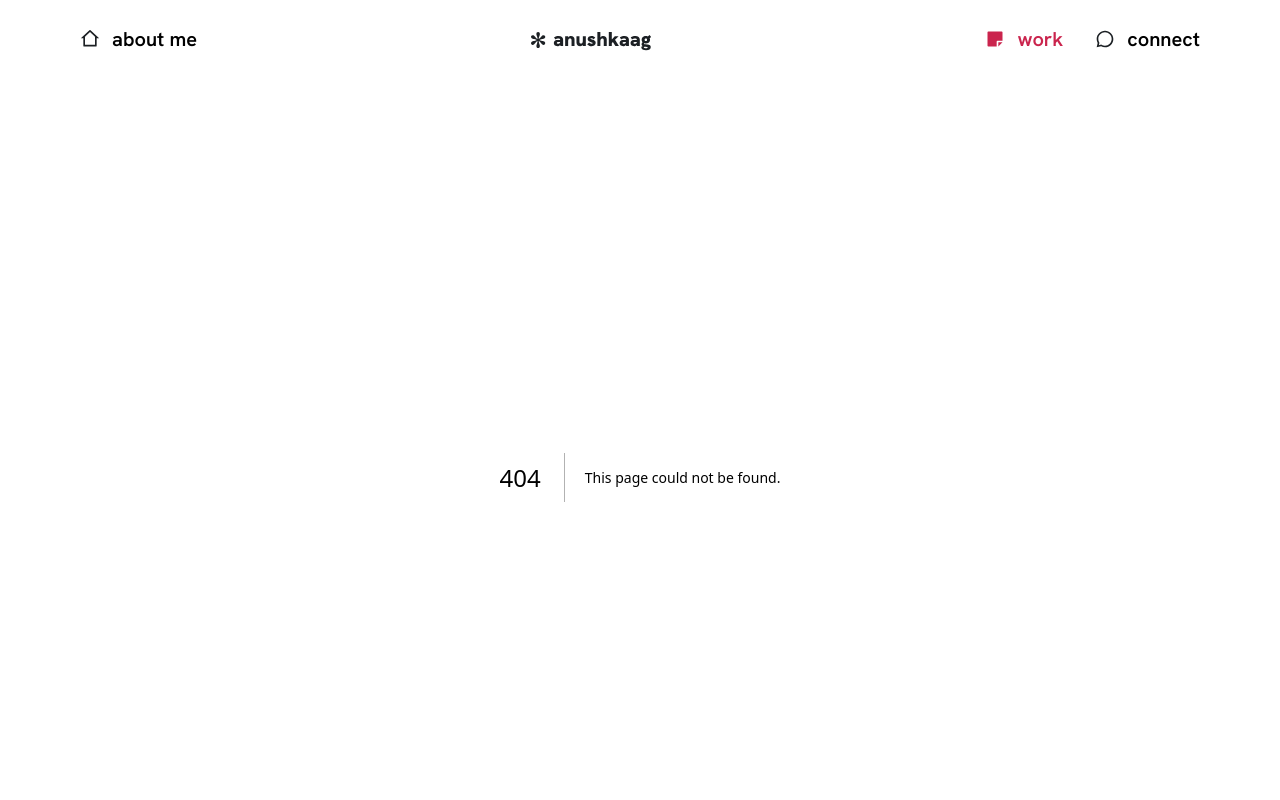
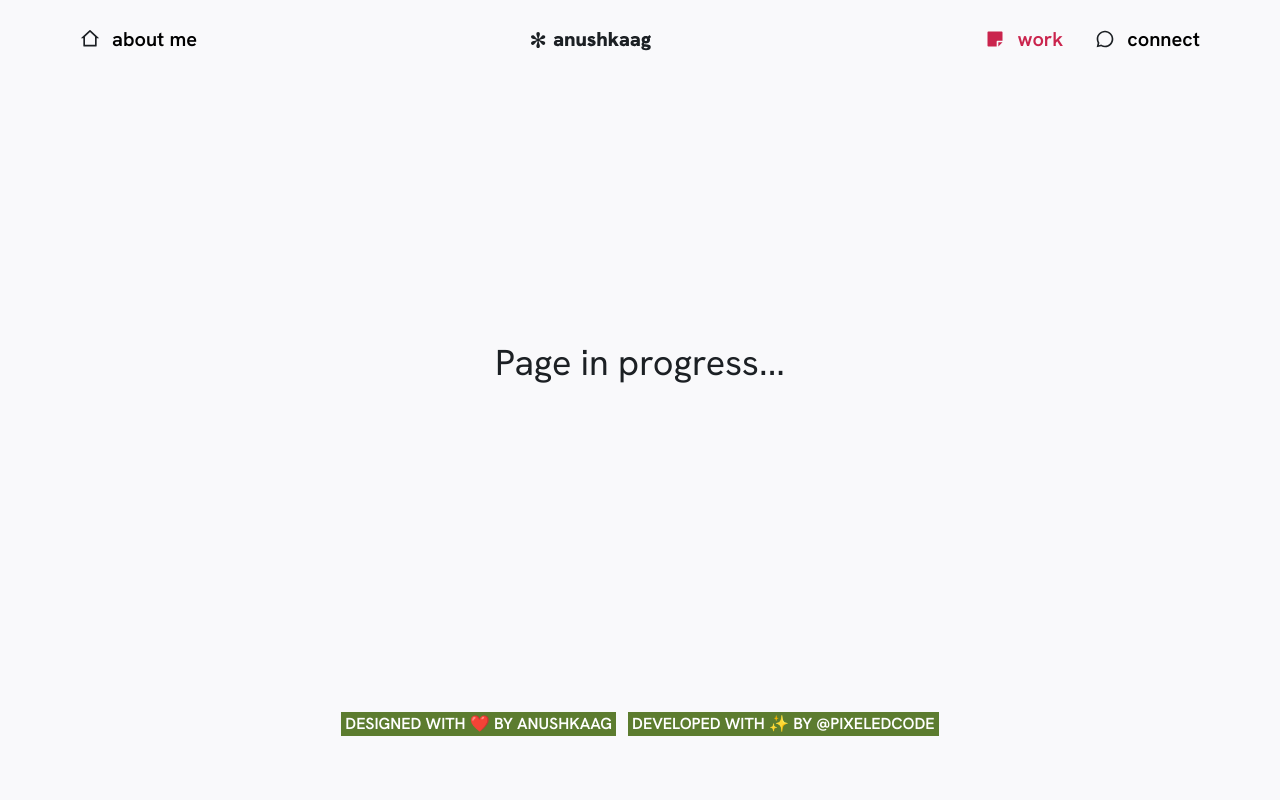
Before and after one commit to PixeledCode/anushka-folio, a Next.js app: page /work in a window 1280 px wide. Before the commit this address had no page. Shown: the top 800 px of the page. Built offline with nearby package versions, Linux system fonts and the light colour scheme; a web font is replaced by a local one.

Commit message:
add work page in progress

```diff
--- /dev/null
+++ b/app/work/page.tsx
@@ -0,0 +1,7 @@
+export default function Work() {
+  return (
+    <main className="flex items-center justify-center h-[calc(100lvh_-_230px)]">
+      <span className="text-4xl">Page in progress...</span>
+    </main>
+  );
+}
```
